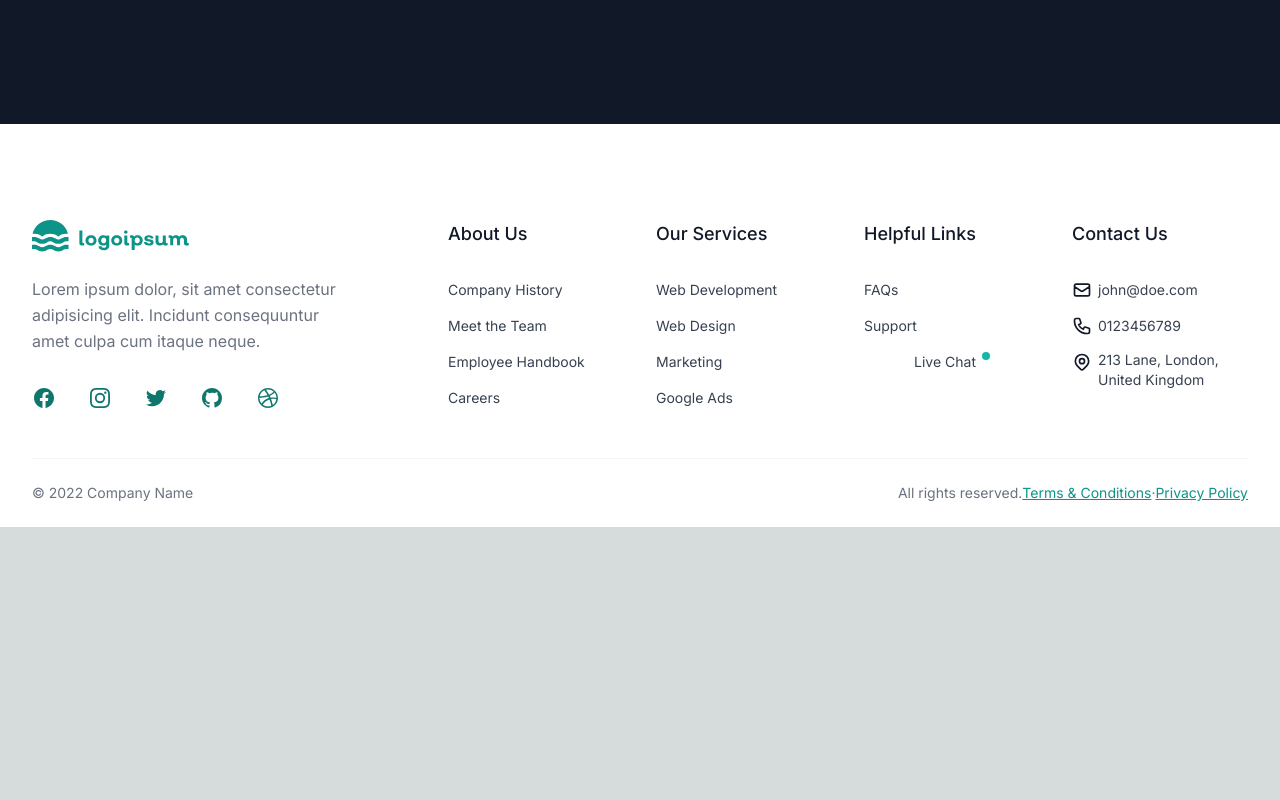
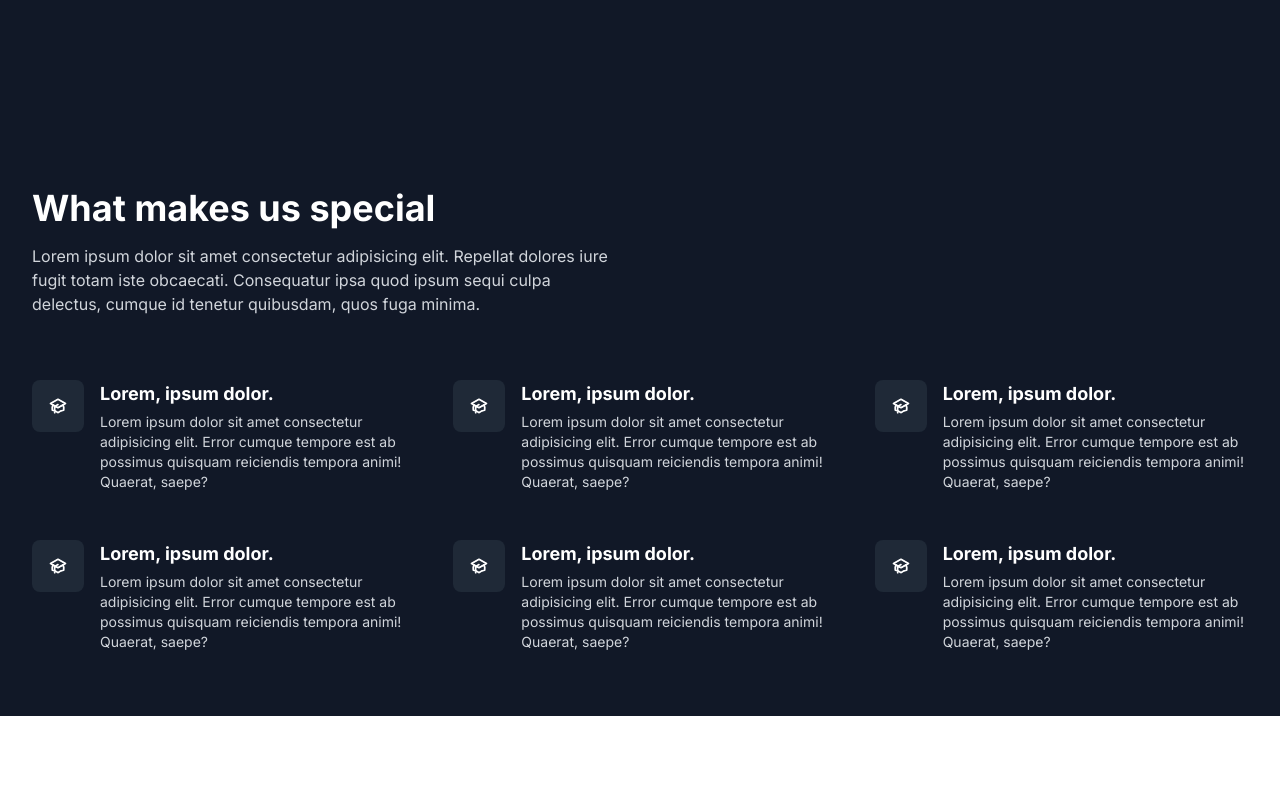
Before and after one commit to Abfahim21/next-auth, a Next.js app: page /home in a window 1280 px wide. Shown: the part 740-1540 px from the top of the page. Before the commit the page ends 1267 px from the top, so only its background shows below. Built offline with nearby package versions, Linux system fonts and the light colour scheme.

Commit message:
special section added

```diff
--- a/src/app/home/page.tsx
+++ b/src/app/home/page.tsx
@@ -1,6 +1,7 @@
 import Footer from "@/components/Footer";
 import Header from "@/components/Header";
 import Hero from "@/components/Hero";
+import Special from "@/components/Special";
 import React from "react";
 
 export default function HomePage() {
@@ -8,6 +9,7 @@ export default function HomePage() {
     <div>
       <Header />
       <Hero />
+      <Special />
       <Footer />
     </div>
   );
--- /dev/null
+++ b/src/components/Special.tsx
@@ -0,0 +1,209 @@
+import React from "react";
+
+export default function Special() {
+  return (
+    <section className="bg-gray-900 text-white">
+      <div className="max-w-screen-xl mx-auto px-4 py-8 sm:px-6 sm:py-12 lg:px-8 lg:py-16">
+        <div className="max-w-xl">
+          <h2 className="text-3xl font-bold sm:text-4xl">
+            What makes us special
+          </h2>
+
+          <p className="mt-4 text-gray-300">
+            Lorem ipsum dolor sit amet consectetur adipisicing elit. Repellat
+            dolores iure fugit totam iste obcaecati. Consequatur ipsa quod ipsum
+            sequi culpa delectus, cumque id tenetur quibusdam, quos fuga minima.
+          </p>
+        </div>
+
+        <div className="mt-8 grid grid-cols-1 gap-8 md:mt-16 md:grid-cols-2 md:gap-12 lg:grid-cols-3">
+          <div className="flex items-start gap-4">
+            <span className="shrink-0 rounded-lg bg-gray-800 p-4">
+              <svg
+                className="h-5 w-5"
+                fill="none"
+                stroke="currentColor"
+                viewBox="0 0 24 24"
+                xmlns="http://www.w3.org/2000/svg"
+              >
+                <path d="M12 14l9-5-9-5-9 5 9 5z"></path>
+                <path d="M12 14l6.16-3.422a12.083 12.083 0 01.665 6.479A11.952 11.952 0 0012 20.055a11.952 11.952 0 00-6.824-2.998 12.078 12.078 0 01.665-6.479L12 14z"></path>
+                <path
+                  strokeLinecap="round"
+                  strokeLinejoin="round"
+                  strokeWidth="2"
+                  d="M12 14l9-5-9-5-9 5 9 5zm0 0l6.16-3.422a12.083 12.083 0 01.665 6.479A11.952 11.952 0 0012 20.055a11.952 11.952 0 00-6.824-2.998 12.078 12.078 0 01.665-6.479L12 14zm-4 6v-7.5l4-2.222"
+                ></path>
+              </svg>
+            </span>
+
+            <div>
+              <h2 className="text-lg font-bold">Lorem, ipsum dolor.</h2>
+
+              <p className="mt-1 text-sm text-gray-300">
+                Lorem ipsum dolor sit amet consectetur adipisicing elit. Error
+                cumque tempore est ab possimus quisquam reiciendis tempora
+                animi! Quaerat, saepe?
+              </p>
+            </div>
+          </div>
+
+          <div className="flex items-start gap-4">
+            <span className="shrink-0 rounded-lg bg-gray-800 p-4">
+              <svg
+                className="h-5 w-5"
+                fill="none"
+                stroke="currentColor"
+                viewBox="0 0 24 24"
+                xmlns="http://www.w3.org/2000/svg"
+              >
+                <path d="M12 14l9-5-9-5-9 5 9 5z"></path>
+                <path d="M12 14l6.16-3.422a12.083 12.083 0 01.665 6.479A11.952 11.952 0 0012 20.055a11.952 11.952 0 00-6.824-2.998 12.078 12.078 0 01.665-6.479L12 14z"></path>
+                <path
+                  strokeLinecap="round"
+                  strokeLinejoin="round"
+                  strokeWidth="2"
+                  d="M12 14l9-5-9-5-9 5 9 5zm0 0l6.16-3.422a12.083 12.083 0 01.665 6.479A11.952 11.952 0 0012 20.055a11.952 11.952 0 00-6.824-2.998 12.078 12.078 0 01.665-6.479L12 14zm-4 6v-7.5l4-2.222"
+                ></path>
+              </svg>
+            </span>
+
+            <div>
+              <h2 className="text-lg font-bold">Lorem, ipsum dolor.</h2>
+
+              <p className="mt-1 text-sm text-gray-300">
+                Lorem ipsum dolor sit amet consectetur adipisicing elit. Error
+                cumque tempore est ab possimus quisquam reiciendis tempora
+                animi! Quaerat, saepe?
+              </p>
+            </div>
+          </div>
+
+          <div className="flex items-start gap-4">
+            <span className="shrink-0 rounded-lg bg-gray-800 p-4">
+              <svg
+                className="h-5 w-5"
+                fill="none"
+                stroke="currentColor"
+                viewBox="0 0 24 24"
+                xmlns="http://www.w3.org/2000/svg"
+              >
+                <path d="M12 14l9-5-9-5-9 5 9 5z"></path>
+                <path d="M12 14l6.16-3.422a12.083 12.083 0 01.665 6.479A11.952 11.952 0 0012 20.055a11.952 11.952 0 00-6.824-2.998 12.078 12.078 0 01.665-6.479L12 14z"></path>
+                <path
+                  strokeLinecap="round"
+                  strokeLinejoin="round"
+                  strokeWidth="2"
+                  d="M12 14l9-5-9-5-9 5 9 5zm0 0l6.16-3.422a12.083 12.083 0 01.665 6.479A11.952 11.952 0 0012 20.055a11.952 11.952 0 00-6.824-2.998 12.078 12.078 0 01.665-6.479L12 14zm-4 6v-7.5l4-2.222"
+                ></path>
+              </svg>
+            </span>
+
+            <div>
+              <h2 className="text-lg font-bold">Lorem, ipsum dolor.</h2>
+
+              <p className="mt-1 text-sm text-gray-300">
+                Lorem ipsum dolor sit amet consectetur adipisicing elit. Error
+                cumque tempore est ab possimus quisquam reiciendis tempora
+                animi! Quaerat, saepe?
+              </p>
+            </div>
+          </div>
+
+          <div className="flex items-start gap-4">
+            <span className="shrink-0 rounded-lg bg-gray-800 p-4">
+              <svg
+                className="h-5 w-5"
+                fill="none"
+                stroke="currentColor"
+                viewBox="0 0 24 24"
+                xmlns="http://www.w3.org/2000/svg"
+              >
+                <path d="M12 14l9-5-9-5-9 5 9 5z"></path>
+                <path d="M12 14l6.16-3.422a12.083 12.083 0 01.665 6.479A11.952 11.952 0 0012 20.055a11.952 11.952 0 00-6.824-2.998 12.078 12.078 0 01.665-6.479L12 14z"></path>
+                <path
+                  strokeLinecap="round"
+                  strokeLinejoin="round"
+                  strokeWidth="2"
+                  d="M12 14l9-5-9-5-9 5 9 5zm0 0l6.16-3.422a12.083 12.083 0 01.665 6.479A11.952 11.952 0 0012 20.055a11.952 11.952 0 00-6.824-2.998 12.078 12.078 0 01.665-6.479L12 14zm-4 6v-7.5l4-2.222"
+                ></path>
+              </svg>
+            </span>
+
+            <div>
+              <h2 className="text-lg font-bold">Lorem, ipsum dolor.</h2>
+
+              <p className="mt-1 text-sm text-gray-300">
+                Lorem ipsum dolor sit amet consectetur adipisicing elit. Error
+                cumque tempore est ab possimus quisquam reiciendis tempora
+                animi! Quaerat, saepe?
+              </p>
+            </div>
+          </div>
+
+          <div className="flex items-start gap-4">
+            <span className="shrink-0 rounded-lg bg-gray-800 p-4">
+              <svg
+                className="h-5 w-5"
+                fill="none"
+                stroke="currentColor"
+                viewBox="0 0 24 24"
+                xmlns="http://www.w3.org/2000/svg"
+              >
+                <path d="M12 14l9-5-9-5-9 5 9 5z"></path>
+                <path d="M12 14l6.16-3.422a12.083 12.083 0 01.665 6.479A11.952 11.952 0 0012 20.055a11.952 11.952 0 00-6.824-2.998 12.078 12.078 0 01.665-6.479L12 14z"></path>
+                <path
+                  strokeLinecap="round"
+                  strokeLinejoin="round"
+                  strokeWidth="2"
+                  d="M12 14l9-5-9-5-9 5 9 5zm0 0l6.16-3.422a12.083 12.083 0 01.665 6.479A11.952 11.952 0 0012 20.055a11.952 11.952 0 00-6.824-2.998 12.078 12.078 0 01.665-6.479L12 14zm-4 6v-7.5l4-2.222"
+                ></path>
+              </svg>
+            </span>
+
+            <div>
+              <h2 className="text-lg font-bold">Lorem, ipsum dolor.</h2>
+
+              <p className="mt-1 text-sm text-gray-300">
+                Lorem ipsum dolor sit amet consectetur adipisicing elit. Error
+                cumque tempore est ab possimus quisquam reiciendis tempora
+                animi! Quaerat, saepe?
+              </p>
+            </div>
+          </div>
+
+          <div className="flex items-start gap-4">
+            <span className="shrink-0 rounded-lg bg-gray-800 p-4">
+              <svg
+                className="h-5 w-5"
+                fill="none"
+                stroke="currentColor"
+                viewBox="0 0 24 24"
+                xmlns="http://www.w3.org/2000/svg"
+              >
+                <path d="M12 14l9-5-9-5-9 5 9 5z"></path>
+                <path d="M12 14l6.16-3.422a12.083 12.083 0 01.665 6.479A11.952 11.952 0 0012 20.055a11.952 11.952 0 00-6.824-2.998 12.078 12.078 0 01.665-6.479L12 14z"></path>
+                <path
+                  strokeLinecap="round"
+                  strokeLinejoin="round"
+                  strokeWidth="2"
+                  d="M12 14l9-5-9-5-9 5 9 5zm0 0l6.16-3.422a12.083 12.083 0 01.665 6.479A11.952 11.952 0 0012 20.055a11.952 11.952 0 00-6.824-2.998 12.078 12.078 0 01.665-6.479L12 14zm-4 6v-7.5l4-2.222"
+                ></path>
+              </svg>
+            </span>
+
+            <div>
+              <h2 className="text-lg font-bold">Lorem, ipsum dolor.</h2>
+
+              <p className="mt-1 text-sm text-gray-300">
+                Lorem ipsum dolor sit amet consectetur adipisicing elit. Error
+                cumque tempore est ab possimus quisquam reiciendis tempora
+                animi! Quaerat, saepe?
+              </p>
+            </div>
+          </div>
+        </div>
+      </div>
+    </section>
+  );
+}
```
